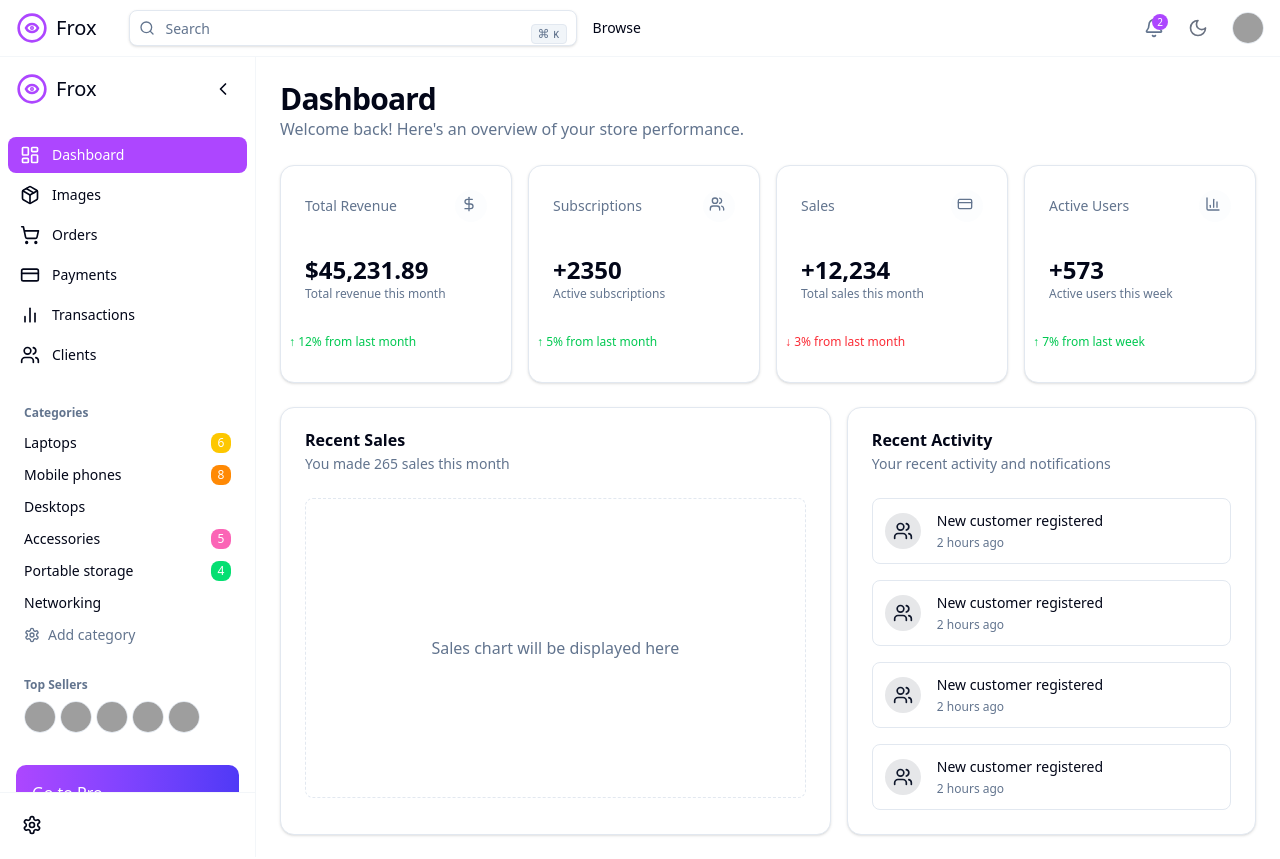
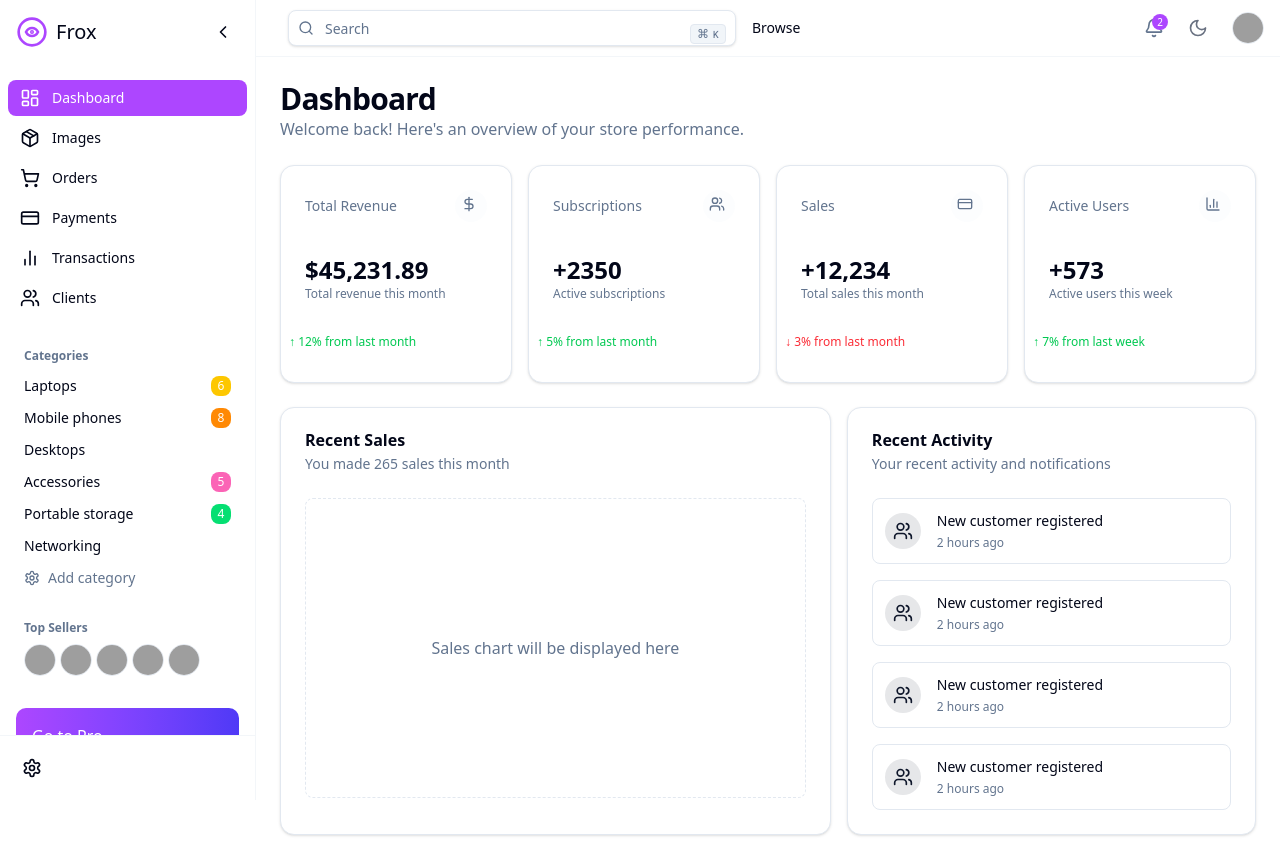
Before and after one commit to blackstreet-ai/crispy-meme, a Next.js app: page /dashboard in a window 1280 px wide. Built offline with nearby package versions, Linux system fonts and the light colour scheme; grey boxes are pictures that could not be loaded.

Commit message:
Update layout structure and remove logo from header

```diff
--- a/src/app/layout.tsx
+++ b/src/app/layout.tsx
@@ -37,11 +37,11 @@ export default function RootLayout({
           enableSystem
           disableTransitionOnChange
         >
-          <div className="flex min-h-screen flex-col">
-            <Header />
-            <div className="flex flex-1">
-              <Sidebar />
-              <main className="flex-1 p-6 bg-background">
+          <div className="flex min-h-screen">
+            <Sidebar />
+            <div className="flex flex-col flex-1">
+              <Header />
+              <main className="flex-1 p-6 bg-background overflow-auto">
                 {children}
               </main>
             </div>
--- a/src/components/header.tsx
+++ b/src/components/header.tsx
@@ -9,18 +9,6 @@ export function Header() {
   return (
     <header className="sticky top-0 z-50 w-full border-b border-border/40 bg-background/95 backdrop-blur supports-[backdrop-filter]:bg-background/60">
       <div className="flex h-14 items-center px-4">
-        <div className="flex items-center gap-2 mr-4">
-          <Link href="/" className="flex items-center">
-            <div className="w-8 h-8 mr-2">
-              <svg viewBox="0 0 24 24" fill="none" xmlns="http://www.w3.org/2000/svg" className="text-purple-500">
-                <path d="M12 22C17.5228 22 22 17.5228 22 12C22 6.47715 17.5228 2 12 2C6.47715 2 2 6.47715 2 12C2 17.5228 6.47715 22 12 22Z" stroke="currentColor" strokeWidth="2" strokeLinecap="round" strokeLinejoin="round"/>
-                <path d="M7.5 12C7.5 12 9 9 12 9C15 9 16.5 12 16.5 12C16.5 12 15 15 12 15C9 15 7.5 12 7.5 12Z" stroke="currentColor" strokeWidth="2" strokeLinecap="round" strokeLinejoin="round"/>
-                <path d="M12 12.5C12.2761 12.5 12.5 12.2761 12.5 12C12.5 11.7239 12.2761 11.5 12 11.5C11.7239 11.5 11.5 11.7239 11.5 12C11.5 12.2761 11.7239 12.5 12 12.5Z" fill="currentColor" stroke="currentColor" strokeWidth="2" strokeLinecap="round" strokeLinejoin="round"/>
-              </svg>
-            </div>
-            <span className="font-medium text-xl">Frox</span>
-          </Link>
-        </div>
 
         <div className="relative flex-1 max-w-md mx-4">
           <div className="relative">
--- a/src/components/sidebar.tsx
+++ b/src/components/sidebar.tsx
@@ -66,7 +66,7 @@ export function Sidebar() {
   ]
 
   return (
-    <aside className={`flex flex-col h-screen border-r border-border/40 bg-background ${collapsed ? 'w-16' : 'w-64'} transition-all duration-300`}>
+    <aside className={`flex flex-col h-screen sticky top-0 border-r border-border/40 bg-background ${collapsed ? 'w-16' : 'w-64'} transition-all duration-300`}>
       <div className="p-4 flex items-center justify-between">
         {!collapsed && (
           <Link href="/" className="flex items-center">
```
